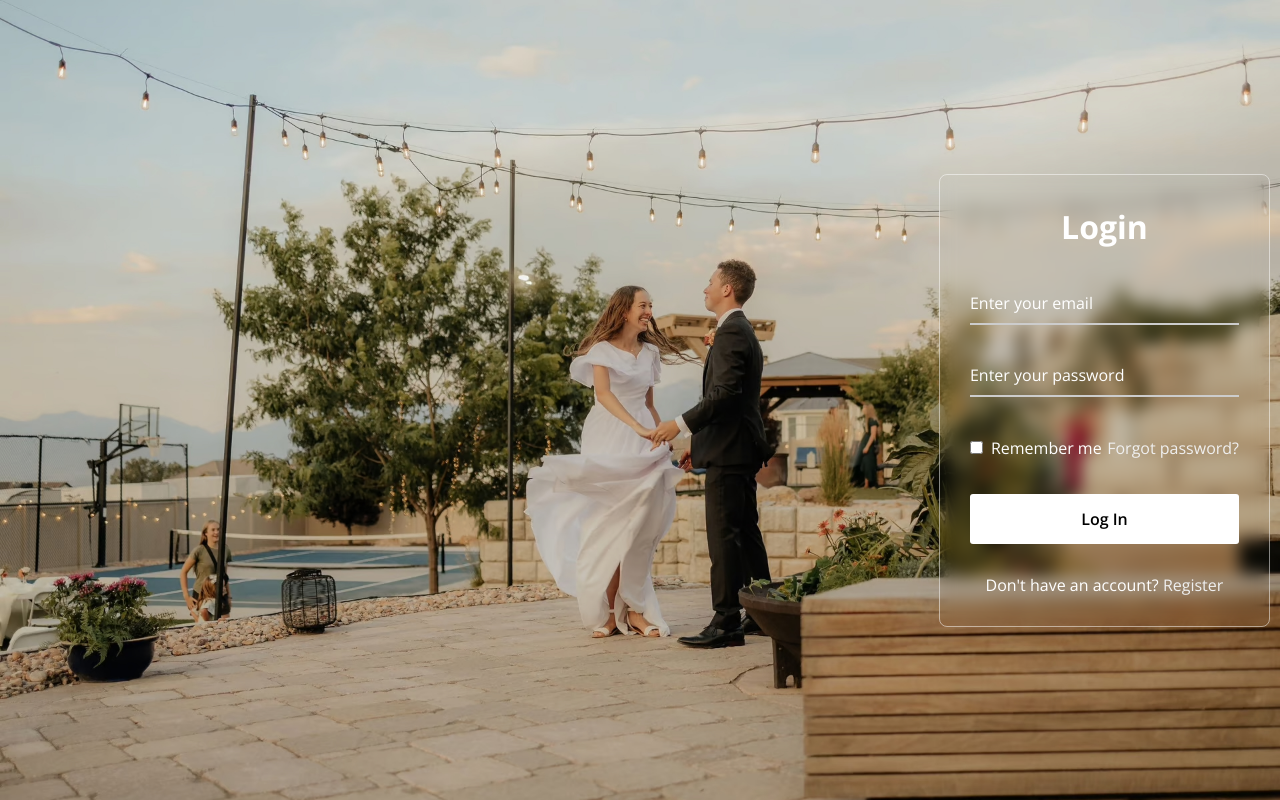
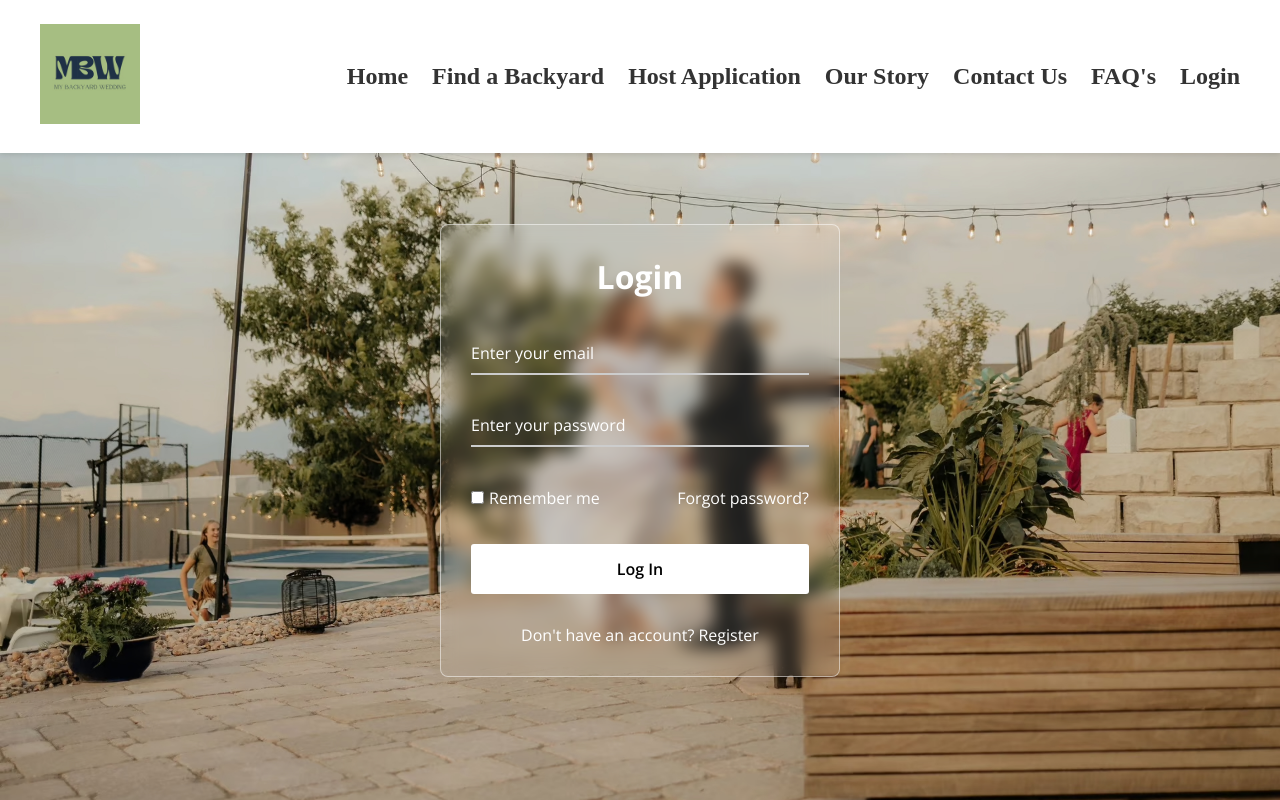
Before and after one commit to spencerlay10/MyBackyardWedding, a Node server app: page /login_page in a window 1280 px wide. Run offline with Node 20, Linux system fonts and the light colour scheme.

Commit message:
login styles

```diff
--- a/styles/login_style.css
+++ b/styles/login_style.css
@@ -7,23 +7,23 @@
   font-family: "Open Sans", sans-serif;
 }
 
-body {
+/* Nav Bar Styling */
+header {
   display: flex;
   align-items: center;
-  justify-content: center;
-  min-height: 100vh;
+  justify-content: space-between;
+  padding: 1.5rem 2.5rem;
+  background-color: #fff;
+  box-shadow: 0 2px 5px rgba(0, 0, 0, 0.1);
+  position: fixed;
   width: 100%;
-  padding: 0 10px;
+  top: 0;
+  z-index: 1000;
 }
 
-body::before {
-  content: "";
-  position: absolute;
-  width: 100%;
-  height: 100%;
-  background: url("/pictures/coupleDancing.jpeg"), #000;
-  background-position: center;
-  background-size: cover;
+header .logo img {
+  width: 100px;
+  height: auto;
 }
 
 nav ul {
@@ -39,22 +39,49 @@ nav ul li a {
   text-decoration: none;
   color: #333;
   font-weight: bold;
-  font-size: 2rem;
-  font-family: Lora;
+  font-size: 1.5rem;
+  font-family: "Lora", serif;
   transition: color 0.3s;
 }
 
-nav ul li a:hover, nav ul li a:focus {
+nav ul li a:hover,
+nav ul li a:focus {
   color: #007B5E;
   border-bottom: 2px solid #007B5E;
   padding-bottom: 3px;
 }
 
+/* Body and Background */
+body {
+  min-height: 100vh;
+  width: 100%;
+  display: flex;
+  align-items: center;
+  justify-content: center;
+  background-color: #000;
+  margin: 0;
+}
+
+body::before {
+  content: "";
+  position: fixed;
+  top: 0;
+  left: 0;
+  width: 100%;
+  height: 100%;
+  background: url("/pictures/coupleDancing.jpeg") no-repeat center center/cover;
+  z-index: -1;
+}
+
+/* Wrapper and Form Centering */
 .wrapper {
+  position: relative;
+  margin-top: 100px; /* To account for fixed nav bar */
   width: 400px;
   border-radius: 8px;
   padding: 30px;
   text-align: center;
+  background: rgba(255, 255, 255, 0.1);
   border: 1px solid rgba(255, 255, 255, 0.5);
   backdrop-filter: blur(8px);
   -webkit-backdrop-filter: blur(8px);
@@ -105,6 +132,7 @@ h2 {
   transform: translateY(-120%);
 }
 
+/* Remember Me and Forgot Password Styling */
 .forget {
   display: flex;
   align-items: center;
@@ -113,21 +141,18 @@ h2 {
   color: #fff;
 }
 
-#remember {
-  accent-color: #fff;
-}
-
 .forget label {
   display: flex;
   align-items: center;
 }
 
-.forget label p {
-  margin-left: 8px;
+.forget label input {
+  margin-right: 5px;
+  accent-color: #fff;
 }
 
 .wrapper a {
-  color: #efefef;
+  color: inherit;
   text-decoration: none;
 }
 
@@ -159,3 +184,12 @@ button:hover {
   margin-top: 30px;
   color: #fff;
 }
+
+.register a {
+  color: inherit;
+  text-decoration: none;
+}
+
+.register a:hover {
+  text-decoration: underline;
+}
```
